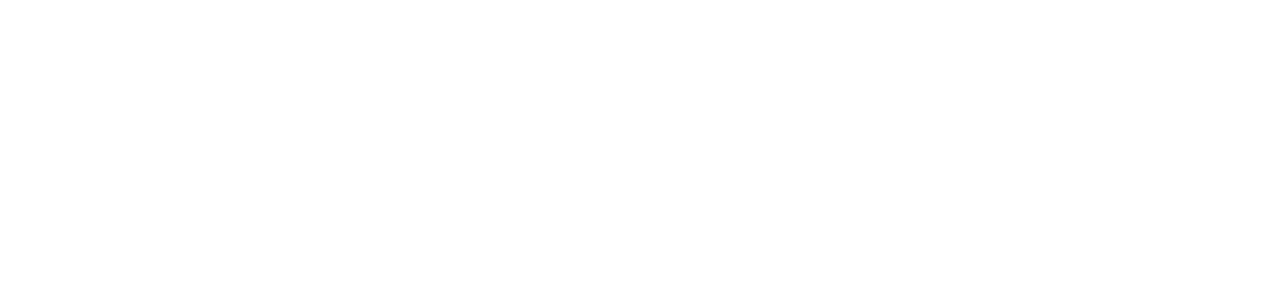
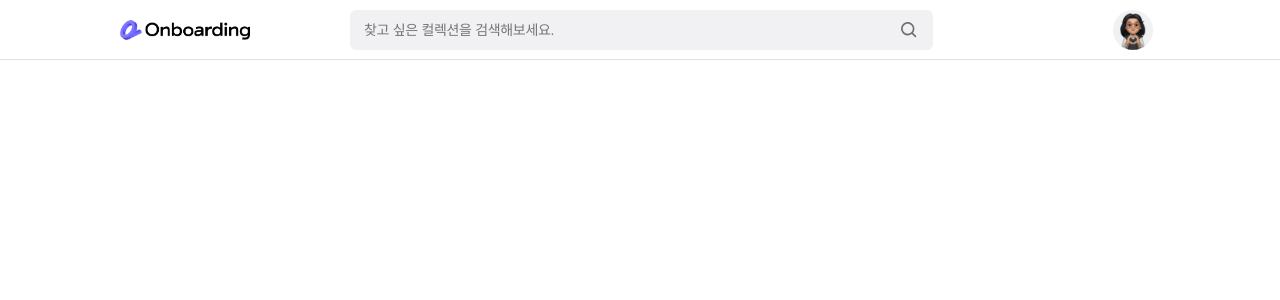
Before and after one commit to TeamLearningFlow/LearningFlow-FE, a Next.js app: page /collection in a window 1280 px wide. Shown: the top 300 px of the page. Built offline with nearby package versions, Linux system fonts and the light colour scheme.

Commit message:
feat: 컬렉션 페이지에 헤더 추가

```diff
--- a/src/pages/collection.tsx
+++ b/src/pages/collection.tsx
@@ -1,7 +1,12 @@
 import React from 'react';
+import Header from './components/header';
 
-const CollectionPage = () => {
-  return null; // 아무것도 렌더링하지 않음
+const CollectionPage: React.FC = () => {
+  return (
+    <>
+      <Header />
+    </>
+  );
 };
 
 export default CollectionPage;
```
